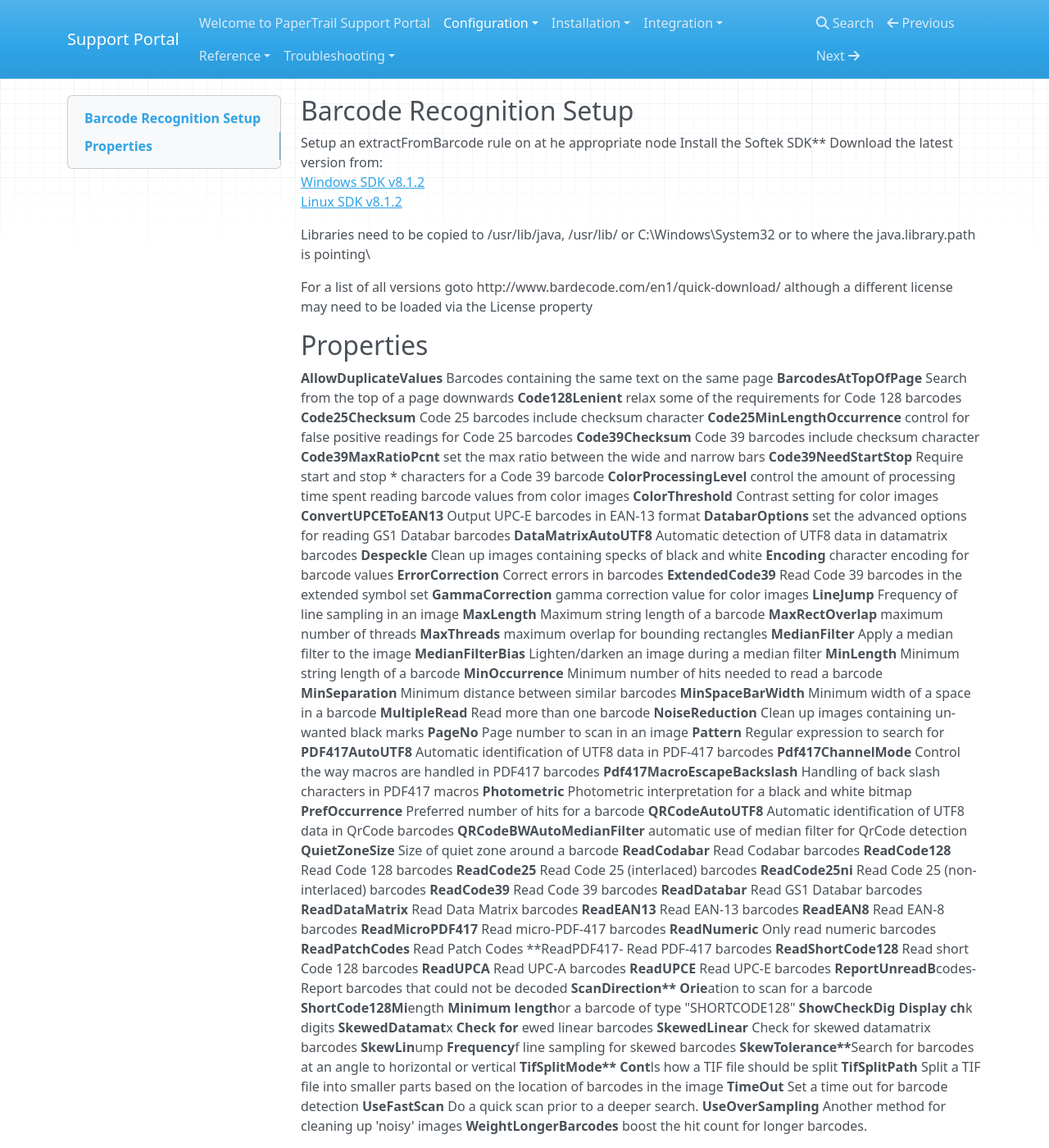
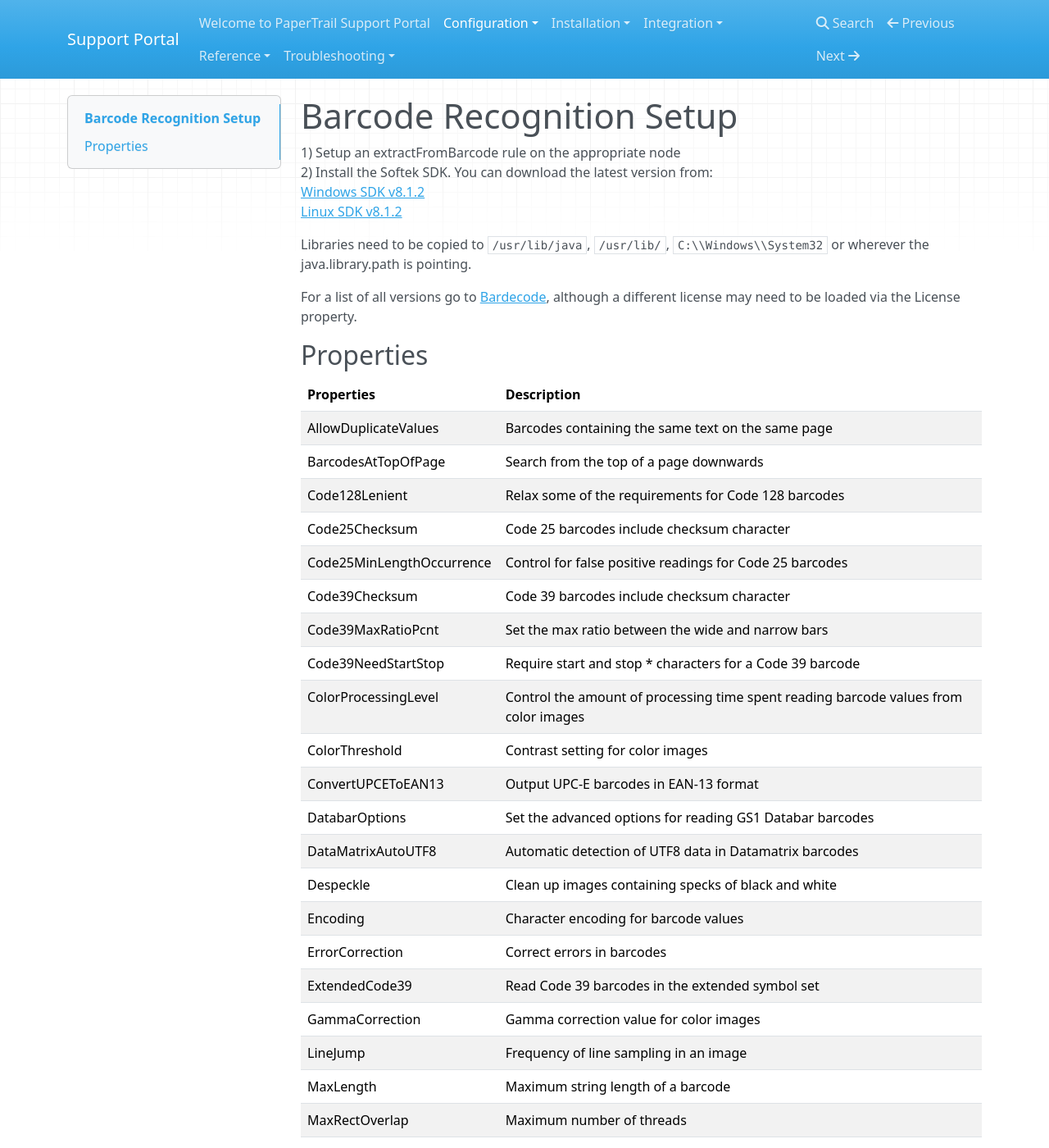
Before and after one commit to ryanegis/support-portal, an MkDocs documentation site: the page built from docs/Configuration/Barcode.md, in a window 1280 px wide and 1400 px high. Shown: the whole window at 82% size. Built offline with MkDocs 1.6.1, drawn with Linux system fonts in a browser that asks for light colours; nearby versions of some CDN libraries; old or Windows-style settings are respelled for this version of MkDocs; some of the changed text lies outside the part shown.

Commit message:
Backups / Barcode / Branding / EasyPDF

```diff
--- a/docs/Configuration/Barcode.md
+++ b/docs/Configuration/Barcode.md
@@ -1,104 +1,89 @@
-Barcode Recognition Setup
--------------------------
+# Barcode Recognition Setup
 
-Setup an extractFromBarcode rule on at he appropriate node
-Install the Softek SDK**  Download the latest version from:
+1) Setup an extractFromBarcode rule on the appropriate node
+2) Install the Softek SDK. You can download the latest version from:
 [Windows SDK
 v8.1.2](http://http://softeksoftware.co.uk/download/barcode_sdk/windows/softek_barcode_sdk_8_1_2.zip)
  [Linux SDK v8.1.2](http://bardecode.com/barcode_linux.tar.gz)
 
-Libraries need to be copied to /usr/lib/java, /usr/lib/ or
-C:\\Windows\\System32 or to where the java.library.path is pointing\
+Libraries need to be copied to `/usr/lib/java`, `/usr/lib/`,
+`C:\\Windows\\System32` or wherever the java.library.path is pointing.
 
 
-For a list of all versions goto http://www.bardecode.com/en1/quick-download/ although a different
-license may need to be loaded via the License property
+For a list of all versions go to [Bardecode](http://www.bardecode.com/en1/quick-download/), although a different license may need to be loaded via the License property.
 
 Properties
 ----------
 
-**AllowDuplicateValues**  Barcodes containing the same text on the same
-page
-**BarcodesAtTopOfPage**  Search from the top of a page downwards
-**Code128Lenient**  relax some of the requirements for Code 128 barcodes
-**Code25Checksum**  Code 25 barcodes include checksum character
-**Code25MinLengthOccurrence**  control for false positive readings for
-Code 25 barcodes
-**Code39Checksum**  Code 39 barcodes include checksum character
-**Code39MaxRatioPcnt**  set the max ratio between the wide and narrow
-bars
-**Code39NeedStartStop**  Require start and stop \* characters for a Code
-39 barcode
-**ColorProcessingLevel**  control the amount of processing time spent
-reading barcode values from color images
-**ColorThreshold**  Contrast setting for color images
-**ConvertUPCEToEAN13**  Output UPC-E barcodes in EAN-13 format
-**DatabarOptions**  set the advanced options for reading GS1 Databar
-barcodes
-**DataMatrixAutoUTF8**  Automatic detection of UTF8 data in datamatrix
-barcodes
-**Despeckle**  Clean up images containing specks of black and white
-**Encoding**  character encoding for barcode values
-**ErrorCorrection**  Correct errors in barcodes
-**ExtendedCode39**  Read Code 39 barcodes in the extended symbol set
-**GammaCorrection**  gamma correction value for color images
-**LineJump**  Frequency of line sampling in an image
-**MaxLength**  Maximum string length of a barcode
-**MaxRectOverlap**  maximum number of threads
-**MaxThreads**  maximum overlap for bounding rectangles
-**MedianFilter**  Apply a median filter to the image
-**MedianFilterBias**  Lighten/darken an image during a median filter
-**MinLength**  Minimum string length of a barcode
-**MinOccurrence**  Minimum number of hits needed to read a barcode
-**MinSeparation**  Minimum distance between similar barcodes
-**MinSpaceBarWidth**  Minimum width of a space in a barcode
-**MultipleRead**  Read more than one barcode
-**NoiseReduction**  Clean up images containing un-wanted black marks
-**PageNo**  Page number to scan in an image
-**Pattern**  Regular expression to search for
-**PDF417AutoUTF8**  Automatic identification of UTF8 data in PDF-417
-barcodes
-**Pdf417ChannelMode**  Control the way macros are handled in PDF417
-barcodes
-**Pdf417MacroEscapeBackslash**  Handling of back slash characters in
-PDF417 macros
-**Photometric**  Photometric interpretation for a black and white bitmap
-**PrefOccurrence**  Preferred number of hits for a barcode
-**QRCodeAutoUTF8**  Automatic identification of UTF8 data in QrCode
-barcodes
-**QRCodeBWAutoMedianFilter**  automatic use of median filter for QrCode
-detection
-**QuietZoneSize**  Size of quiet zone around a barcode
-**ReadCodabar**  Read Codabar barcodes
-**ReadCode128**  Read Code 128 barcodes
-**ReadCode25**  Read Code 25 (interlaced) barcodes
-**ReadCode25ni**  Read Code 25 (non-interlaced) barcodes
-**ReadCode39**  Read Code 39 barcodes
-**ReadDatabar**  Read GS1 Databar barcodes
-**ReadDataMatrix**  Read Data Matrix barcodes
-**ReadEAN13**  Read EAN-13 barcodes
-**ReadEAN8**  Read EAN-8 barcodes
-**ReadMicroPDF417**  Read micro-PDF-417 barcodes
-**ReadNumeric**  Only read numeric barcodes
-**ReadPatchCodes**  Read Patch Codes
-**ReadPDF417- Read PDF-417 barcodes
-**ReadShortCode128**  Read short Code 128 barcodes
-**ReadUPCA** Read UPC-A barcodes
-**ReadUPCE** Read UPC-E barcodes
-**ReportUnreadBarcodes- Report barcodes that could not be decoded
-**ScanDirection**  Orientation to scan for a barcode
-**ShortCode128MinLength**  Minimum length for a barcode of type
-"SHORTCODE128"
-**ShowCheckDigit**  Display check digits
-**SkewedDatamatrix**  Check for skewed linear barcodes
-**SkewedLinear**  Check for skewed datamatrix barcodes
-**SkewLineJump**  Frequency of line sampling for skewed barcodes
-**SkewTolerance**  Search for barcodes at an angle to horizontal or
-vertical
-**TifSplitMode**  Controls how a TIF file should be split
-**TifSplitPath**  Split a TIF file into smaller parts based on the
-location of barcodes in the image
-**TimeOut**  Set a time out for barcode detection
-**UseFastScan**  Do a quick scan prior to a deeper search.
-**UseOverSampling**  Another method for cleaning up 'noisy' images
-**WeightLongerBarcodes**  boost the hit count for longer barcodes.
+| Properties        | Description
+| ------------- |-------------
+| AllowDuplicateValues   | Barcodes containing the same text on the same page
+| BarcodesAtTopOfPage   | Search from the top of a page downwards
+| Code128Lenient |  Relax some of the requirements for Code 128 barcodes
+| Code25Checksum |  Code 25 barcodes include checksum character
+| Code25MinLengthOccurrence |  Control for false positive readings for Code 25 barcodes
+| Code39Checksum |  Code 39 barcodes include checksum character
+| Code39MaxRatioPcnt |  Set the max ratio between the wide and narrow bars
+| Code39NeedStartStop |  Require start and stop \* characters for a Code 39 barcode
+| ColorProcessingLevel |  Control the amount of processing time spent reading barcode values from color images
+| ColorThreshold |  Contrast setting for color images
+| ConvertUPCEToEAN13 |  Output UPC-E barcodes in EAN-13 format
+| DatabarOptions |  Set the advanced options for reading GS1 Databar barcodes
+| DataMatrixAutoUTF8 |  Automatic detection of UTF8 data in Datamatrix barcodes
+| Despeckle |  Clean up images containing specks of black and white
+| Encoding |  Character encoding for barcode values
+| ErrorCorrection |  Correct errors in barcodes
+| ExtendedCode39 |  Read Code 39 barcodes in the extended symbol set
+| GammaCorrection |  Gamma correction value for color images
+| LineJump|  Frequency of line sampling in an image
+| MaxLength  |  Maximum string length of a barcode
+| MaxRectOverlap  |  Maximum number of threads
+| MaxThreads  |  Maximum overlap for bounding rectangles
+| MedianFilter  |  Apply a median filter to the image
+| MedianFilterBias  |  Lighten/darken an image during a median filter
+| MinLength  |  Minimum string length of a barcode
+| MinOccurrence  |  Minimum number of hits needed to read a barcode
+| MinSeparation  |  Minimum distance between similar barcodes
+| MinSpaceBarWidth  |  Minimum width of a space in a barcode
+| MultipleRead  |  Read more than one barcode
+| NoiseReduction  |  Clean up images containing un-wanted black marks
+| PageNo  |  Page number to scan in an image
+| Pattern  |  Regular expression to search for
+| PDF417AutoUTF8  |  Automatic identification of UTF8 data in PDF-417 barcodes
+| Pdf417ChannelMode  |  Control the way macros are handled in PDF417 barcodes
+| Pdf417MacroEscapeBackslash  |  Handling of back slash characters in PDF417 macros
+| Photometric  |  Photometric interpretation for a black and white bitmap
+| PrefOccurrence  |  Preferred number of hits for a barcode
+| QRCodeAutoUTF8  |  Automatic identification of UTF8 data in QrCode barcodes
+| QRCodeBWAutoMedianFilter  |  automatic use of median filter for QrCode detection
+| QuietZoneSize  |  Size of quiet zone around a barcode
+| ReadCodabar  |  Read Codabar barcodes
+| ReadCode128  |  Read Code 128 barcodes
+| ReadCode25  |  Read Code 25 (interlaced) barcodes
+| ReadCode25ni  |  Read Code 25 (non-interlaced) barcodes
+| ReadCode39  |  Read Code 39 barcodes
+| ReadDatabar  |  Read GS1 Databar barcodes
+| ReadDataMatrix  |  Read Data Matrix barcodes
+| ReadEAN13  |  Read EAN-13 barcodes
+| ReadEAN8  |  Read EAN-8 barcodes
+| ReadMicroPDF417  |  Read micro-PDF-417 barcodes
+| ReadNumeric  |  Only read numeric barcodes
+| ReadPatchCodes  |  Read Patch Codes
+| ReadPDF417 | Read PDF-417 barcodes
+| ReadShortCode128  |  Read short Code 128 barcodes
+| ReadUPCA  | Read UPC-A barcodes
+| ReadUPCE  | Read UPC-E barcodes
+| ReportUnreadBarcodes | Report barcodes that could not be decoded
+| ScanDirection  |  Orientation to scan for a barcode
+| ShortCode128MinLength  |  Minimum length for a barcode of type "SHORTCODE128"
+| ShowCheckDigit  |  Display check digits
+| SkewedDatamatrix  |  Check for skewed linear barcodes
+| SkewedLinear  |  Check for skewed datamatrix barcodes
+| SkewLineJump  |  Frequency of line sampling for skewed barcodes
+| SkewTolerance  |  Search for barcodes at an angle to horizontal or vertical
+| TifSplitMode  |  Controls how a TIF file should be split
+| TifSplitPath  |  Split a TIF file into smaller parts based on the location of barcodes in the image
+| TimeOut  |  Set a time out for barcode detection
+| UseFastScan  |  Do a quick scan prior to a deeper search.
+| UseOverSampling  |  Another method for cleaning up 'noisy' images
+| WeightLongerBarcodes  |  Boost the hit count for longer barcodes.
```
Also changed, not shown: docs/Configuration/Backups.md (+6 -7 lines), docs/Configuration/Branding.md (+5 -7 lines), docs/Configuration/EasyPDF.md (+30 -63 lines).
